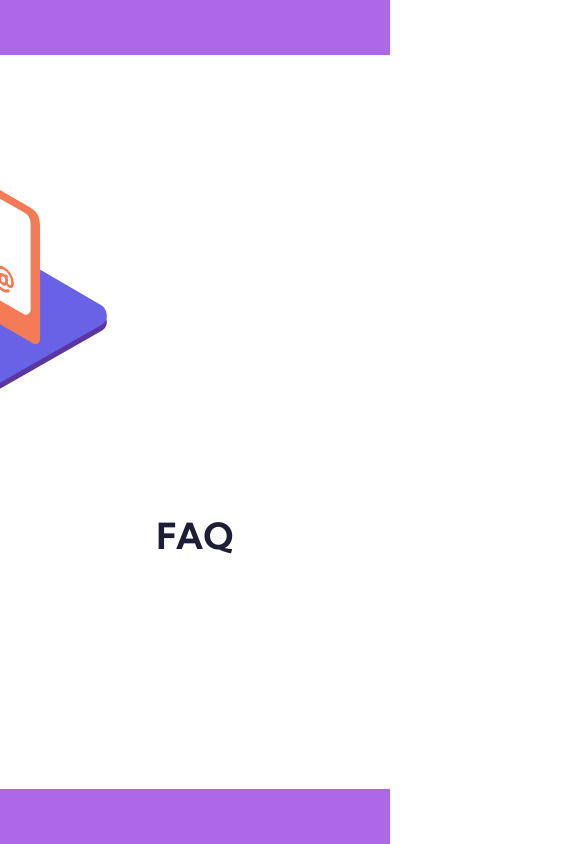
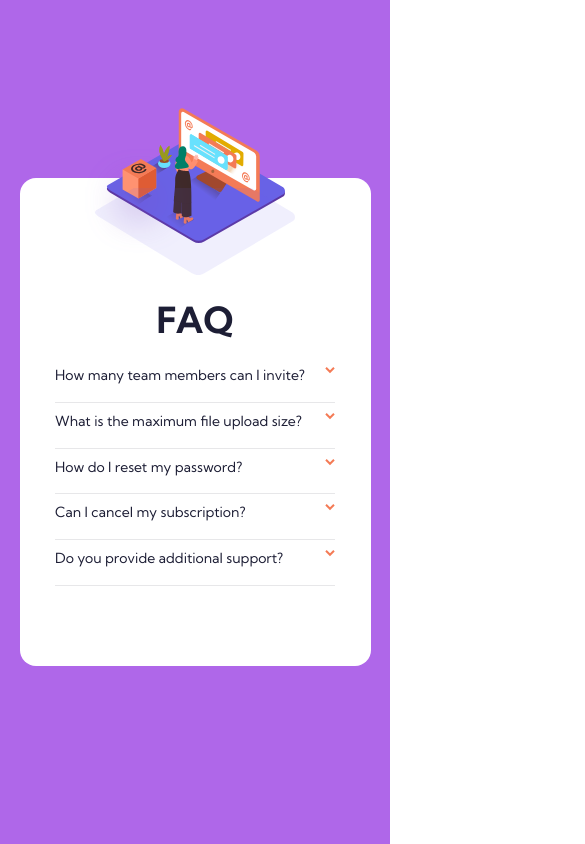
Before and after one commit to brunobarross/Faq-Frontend-mentor, a plain HTML site: page index.html in a window 390 px wide. Shown: the top 844 px of the page, 585 px wide, since content can reach past the window. Drawn offline with nearby package versions, Linux system fonts and the light colour scheme.

Commit message:
Add files via upload

```diff
--- a/assets/js/script.js
+++ b/assets/js/script.js
@@ -1,15 +1,36 @@
 const faqItem = document.querySelectorAll('.faq__item');
 const texto = document.getElementsByTagName('p');
-const fora = document.querySelector('.faq__container');
+const fora = document.querySelector('.faq');
+
+
+
+
+
+
 
 
 faqItem.forEach((divs) =>{
     divs.addEventListener('click',  ativarTexto);
 
+
+
+
 });
 
 
+/*
+
+
+}
+
+*/
+
 function ativarTexto(event){
+
+    faqItem.forEach((item) =>{
+            item.classList.remove('ativar');
+
+    })
 
     event.currentTarget.classList.toggle('ativar');
 }
--- a/assets/sass/style.scss
+++ b/assets/sass/style.scss
@@ -48,15 +48,17 @@ li {
   grid-template-rows: auto;
   grid-column-gap: 20px;
   @include d(m) {
-    width: 90%;
-    grid-template-columns: 1fr;
+    max-width: 100%;
+     min-width: 90%;
+    grid-template-columns: 100%;
+    grid-column-gap: 20px;
+    justify-content: center;
+
+
   }
 }
 
-.imagem__faq,
-.text__faq {
-  flex: 1;
-}
+
 
 .imagem__faq {
   position: relative;
@@ -67,24 +69,57 @@ li {
   background-position-x: -550px;
   overflow: hidden;
   @include d(m) {
-    background: none;
+   display: none;
+
   }
 }
 
-.imagem__faq img {
+.foto__desktop {
   margin: 40px 0px 0px -60px;
+  @include d(m){
+    display: none;
+    margin: 0 auto;
+  }
+
 }
 
 .foto__mobile {
   display: none;
+  @include d(m){
+    display: block;
+    position: absolute;
+    margin: 40px auto 0 auto;
+    top: -150px;
+    left: 0;
+    right: 20px;
+    max-width: 200px;
+  }
+}
+
+.sombra__mobile{
+  display: none;
+  @include d(m){
+    display: block;
+    position: absolute;
+    margin: 0 auto 0 auto;
+    top: -30px;
+    left: 0;
+    right: 0;
+    max-width: 200px;
+  }
+
 }
 
 .text__faq {
   margin: 60px 0;
   display: flex;
   flex-direction: column;
+  position: relative;
   @include d(m) {
-    padding: 0;
+    justify-content: center;
+    margin: 40px auto;
+    padding: 80px 20px 40px 20px;
+
   }
 
   h2 {
@@ -104,28 +139,71 @@ li {
     flex-wrap: wrap;
     flex-direction: column;
 
-    li + li {
-      margin-bottom: 5px;
+    li {
+      border-bottom: 1px solid $cinza;
+      max-width: 380px;
+      margin: 10px 0 0 0;
+      @include d(m){
+        margin: 10px 0 0 0;
+      }
+
     }
+
+
 
     h3 {
       font-size: 1rem;
       color: $azul-marinho;
       font-weight: 400;
-      padding-top: 8px;
+      padding-top: 0px;
+      display: flex;
+      justify-content: space-between;
       @include d(m) {
-        padding: 0;
+        font-size: 0.875rem;
+
       }
     }
     p {
-      font-size: 14px;
+
+      font-size: 0.875rem;
       color: $cinza-escuro;
       max-width: 400px;
-      display: none;
+      visibility: hidden;
+      opacity: 0;
+      height: 0;
+      transition: opacity .3s;
+      padding-bottom: 0.5rem;
+      @include d(s){
+        max-width: 280px;
+        font-size: 0.75rem;
+        padding-bottom: 0.625rem;
+
+      }
     }
   }
 }
 
 .faq__item.ativar p {
-  display: block;
+  opacity: 1;
+  visibility: visible;
+  height: max-content;
+
+
 }
+
+
+
+.faq__item h3::after {
+  content: "";
+  background-image: url("../img/icon-arrow-down.svg");
+  background-repeat: no-repeat;
+  display: inline-block;
+  width: 10px;
+  height: 10px;
+
+}
+
+.faq__item.ativar h3::after {
+  transform: rotate(-180deg);
+  transition: transform .3s;
+}
--- a/index.html
+++ b/index.html
@@ -14,13 +14,14 @@
     <main class="bg">
         <section class="faq">
                     <div class="imagem__faq">
-                        <img src="assets/img/illustration-woman-online-desktop.svg">
-                        <img class="foto__mobile" src="assets/img/illustration-woman-online-mobile.svg">
+                        <img class="foto__desktop" src="assets/img/illustration-woman-online-desktop.svg">
 
                         </div>
 
                     </div>
                     <div class="text__faq">
+                        <img class="foto__mobile" src="assets/img/illustration-woman-online-mobile.svg">
+                        <img class="sombra__mobile" src="assets/img/bg-pattern-mobile.svg">
                         <h2>FAQ</h2>
                         <ul>
                             <li id="faq__item"class="faq__item">
```
Also changed, not shown: assets/css/style.css, 1 other file.
